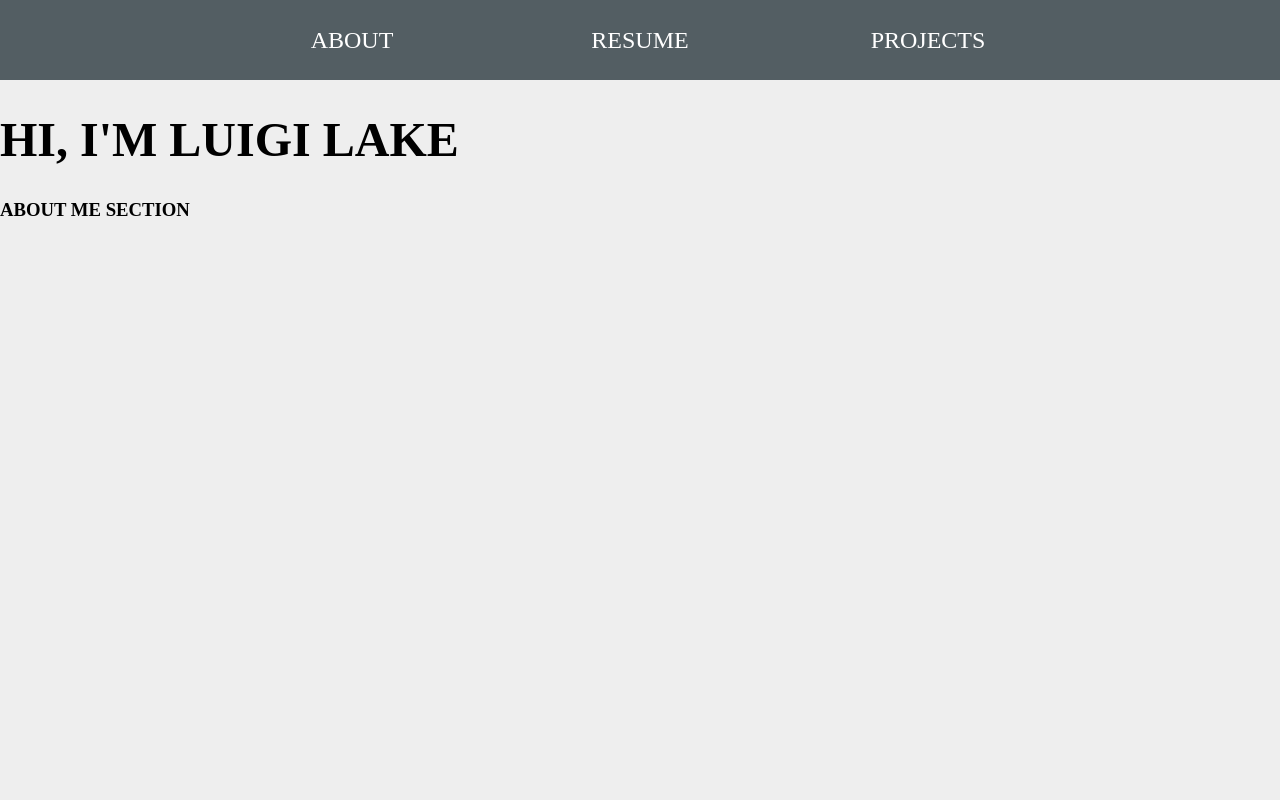
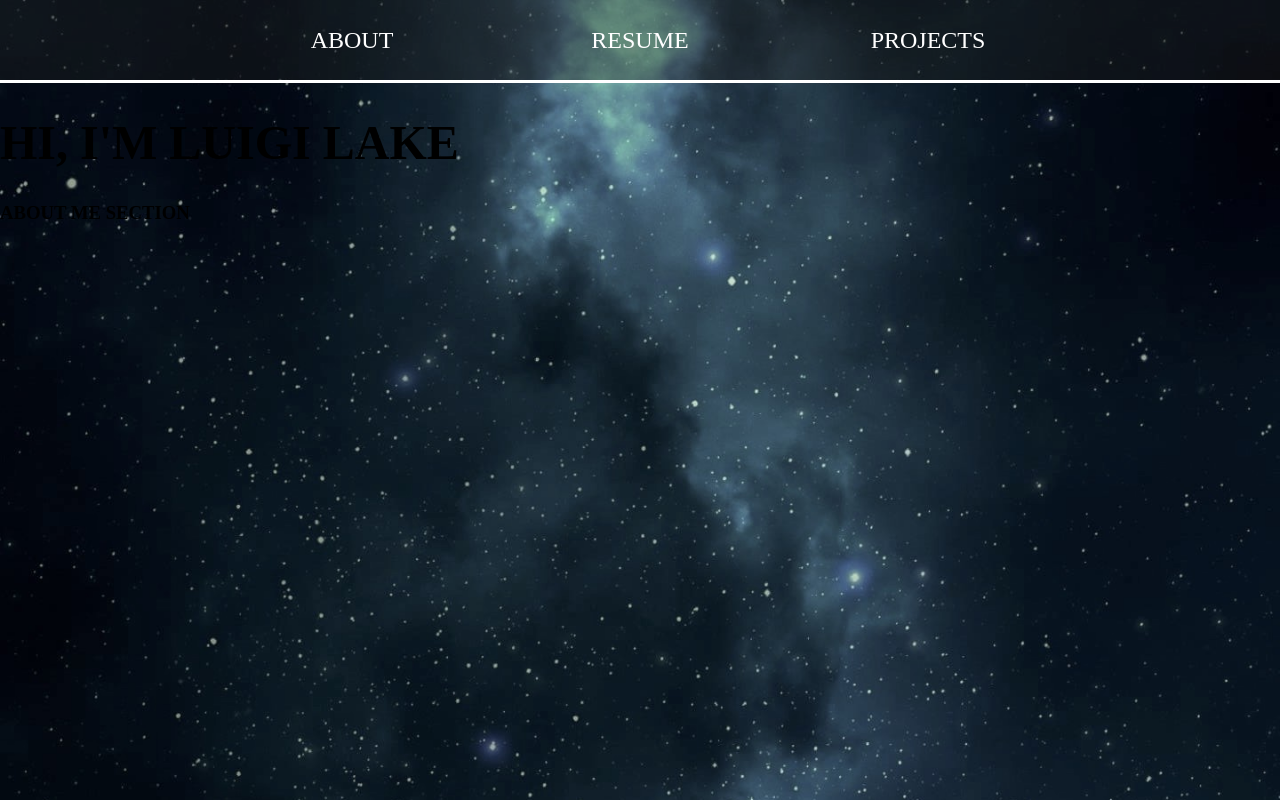
Before and after one commit to luigilake/personal-website, a React app: page / in a window 1280 px wide. Shown: the top 800 px of the page. Built offline with nearby package versions, Linux system fonts and the light colour scheme; the HTML template or start-up script is replaced by a standard one.

Commit message:
add background through webpack loader

```diff
--- a/lib/app/views/index.html
+++ b/lib/app/views/index.html
@@ -1,10 +1,14 @@
 <!DOCTYPE html>
 <html>
+
 <head>
   <title></title>
 </head>
+
 <body>
-<div id='root'></div>
+  <div id='root'>
+  </div>
 </body>
 <script src="/bundle.js"></script>
+
 </html>
--- a/src/assets/styles/App.scss
+++ b/src/assets/styles/App.scss
@@ -5,13 +5,15 @@ body {
 }
 
 #root {
-  background: #eeeeee;
+  background-image: url('space-backgroundX.jpg');
+  background-size: cover;
   height: 100rem;
   width: 100%;
 }
 
 .navigation {
-  background: #535E63;
+  background: rgba(32, 33, 33, 0.4);
+  border-bottom: 3px solid white;
   height: 5rem;
   display: flex;
   justify-content: center;
--- a/webpack.config.js
+++ b/webpack.config.js
@@ -7,8 +7,9 @@ module.exports = {
   ],
   module: {
     loaders: [
-      { test: /\.js?$/, loader: 'babel-loader', exclude: /node_modules/ },
+      { test: /\.js?$/, loader: 'babel-loader', exclude: /node_modules/, query: { presets: ['es2015'] } },
       { test: /\.s?css$/, loader: 'style-loader!css-loader!sass-loader' },
+      { test: /\.(jpe?g|png|gif|svg)$/, loader: "file-loader" },
     ]
   },
   resolve: {
```
Also changed, not shown: src/assets/styles/space-backgroundX.jpg (added).
